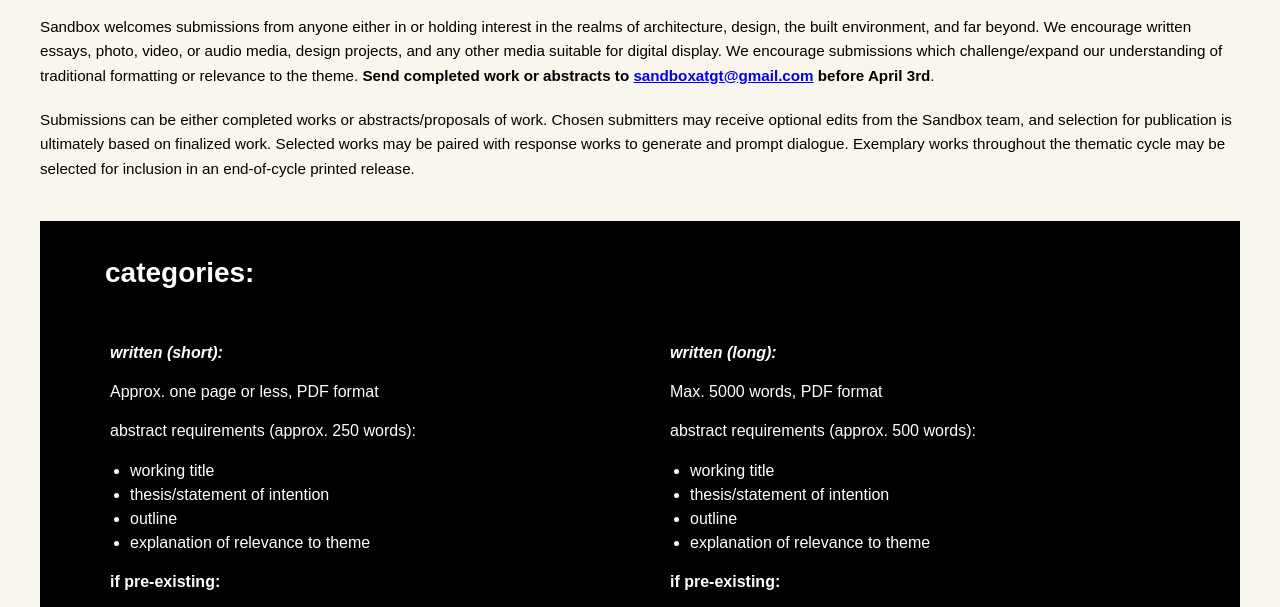
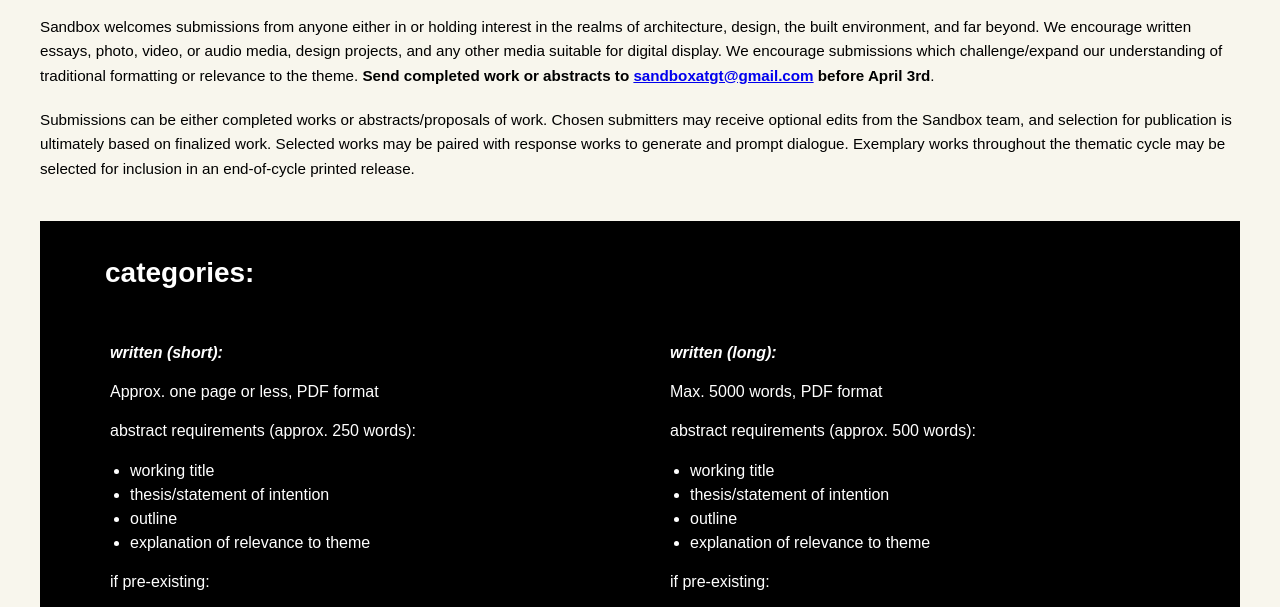
Before and after one commit to joshualin674/sandbox, a plain HTML site: page submit.html in a window 1280 px wide. Shown: the part 185-792 px from the top of the page. Drawn offline with Linux system fonts and the light colour scheme.

Commit message:
Update submit.html

```diff
--- a/submit.html
+++ b/submit.html
@@ -56,7 +56,7 @@
             <li>outline</li>
             <li>explanation of relevance to theme</li>
           </ul>
-          <p><b>if pre-existing:</b></p>
+          <p>if pre-existing:</p>
           <ul>
             <li>attached essay</li>
             <li>explanation of relevance to theme</li>
@@ -75,7 +75,7 @@
             <li>outline</li>
             <li>explanation of relevance to theme</li>
           </ul>
-          <p><b>if pre-existing:</b></p>
+          <p>if pre-existing:</p>
           <ul>
             <li>attached essay</li>
             <li>explanation of relevance to theme</li>
```
